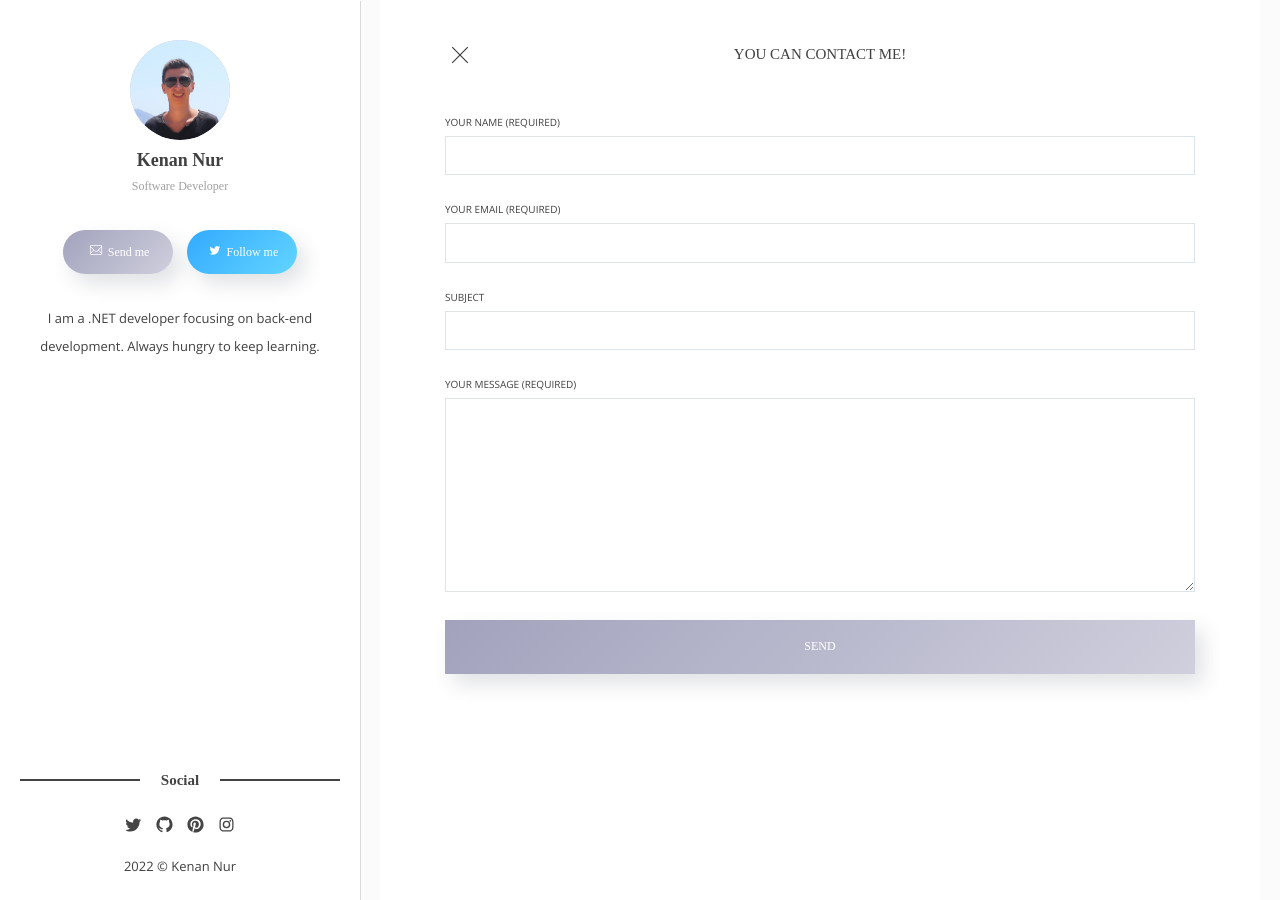
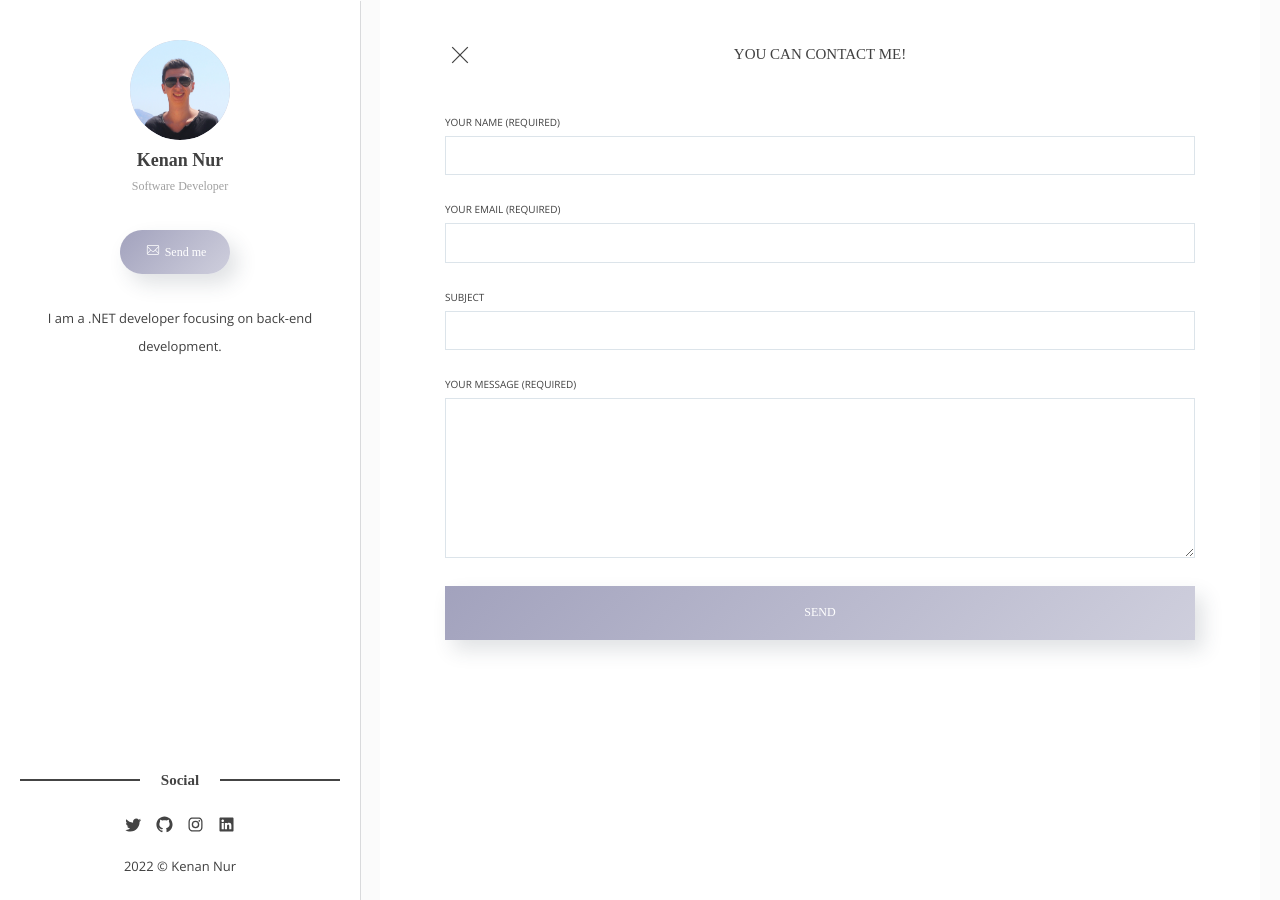
Before and after one commit to kenannur/kenannur.github.io, a Jekyll site: the page built from _pages/contact/index.html, in a window 1280 px wide. Built offline with Jekyll 4.4.1, drawn with Linux system fonts in a browser that asks for light colours; some web fonts are replaced.

Commit message:
SendMail form impl

```diff
--- a/_config.yml
+++ b/_config.yml
@@ -8,18 +8,17 @@
 author-image:   author_image.jpg
 author-job:     Software Developer
 author-email:   kenannur@hotmail.com # Add your email for contant form.
-author-twitter: kenannur # Add your twitter account
-about-author:   I am a .NET developer focusing on back-end development. Always hungry to keep learning.
+about-author:   I am a .NET developer focusing on back-end development.
 
 # Social settings
-social-twitter:   artemsheludko_
+social-twitter:   kenannur
 social-facebook:
 social-github:    kenannur
-social-pinterest: artemsheludko
-social-instagram: artemsheludko_
+social-pinterest:
+social-instagram: kenannur
 social-youtube:
 social-vk:
-social-linkedin:
+social-linkedin: kenannur
 
 # Newsletter
 mailchimp: # Add your MailChimp form identifier. For example - blogenjoyfreedom.us16.list-manage.com/subscribe/post?u=cd56155d76ddeeb4c0bc4d080&amp;id=7a526cd13e
--- a/_includes/form.html
+++ b/_includes/form.html
@@ -1,5 +1,5 @@
 <div class="c-form-box">
-  <form class="c-form" action="{% if site.author-email %}https://formspree.io/{{site.author-email}}{% else %}#{% endif %}" method="POST">
+  <form class="c-form" action="{% if site.author-email %}https://formspree.io/f/mwkzkqzj{% else %}#{% endif %}" method="POST">
     <div class="c-form-bnt__close" data-icon='ei-close' data-size='s'></div>
       <div class="c-form__title">You can contact me!</div>
     <div class="c-form__group">
@@ -16,7 +16,7 @@
     </div>
     <div class="c-form__group">
       <label for="form-text">Your Message (Required)</label>
-      <textarea class="c-form__input" id="form-text" name="text" rows="10" required></textarea>
+      <textarea class="c-form__input" id="form-text" name="text" rows="5" required></textarea>
     </div>
     <div class="c-form__group">
       <button class="c-btn c-btn--secondary c-btn--big c-btn--shadow" type="submit">Send</button>
--- a/_layouts/home.html
+++ b/_layouts/home.html
@@ -15,10 +15,6 @@
     <div class="c-contact-menu">
       {% if site.author-email %}
       <a href="/contact" class="c-contact-btn c-btn c-btn--secondary c-btn--round c-btn--shadow"><span data-icon='ei-envelope' data-size='s'></span> Send me</a>
-      {% else %}
-      {% endif %}
-      {% if site.author-twitter %}
-      <a href="https://twitter.com/intent/user?screen_name={{ site.social-twitter }}" class="c-btn c-btn--primary c-btn--round c-btn--shadow"><span data-icon='ei-sc-twitter' data-size='s'></span> Follow me</a>
       {% else %}
       {% endif %}
     </div>
--- a/_pages/contact/index.html
+++ b/_pages/contact/index.html
@@ -16,7 +16,7 @@
   </div>
 </header>
 <div class="c-form-box o-opacity">
-  <form class="c-form" action="{% if site.author-email %}https://formspree.io/{{site.author-email}}{% else %}#{% endif %}"
+  <form class="c-form" action="{% if site.author-email %}https://formspree.io/f/mwkzkqzj{% else %}#{% endif %}"
     method="POST">
     <a href="/"><div class="c-form-bnt__close" data-icon='ei-close' data-size='s'></div></a>
     <div class="c-form__title">You can contact me!</div>
@@ -34,7 +34,7 @@
     </div>
     <div class="c-form__group">
       <label for="form-text">Your Message (Required)</label>
-      <textarea class="c-form__input" id="form-text" name="text" rows="10" required></textarea>
+      <textarea class="c-form__input" id="form-text" name="text" rows="8" required></textarea>
     </div>
     <div class="c-form__group">
       <button class="c-btn c-btn--secondary c-btn--big c-btn--shadow" type="submit">Send</button>
```
